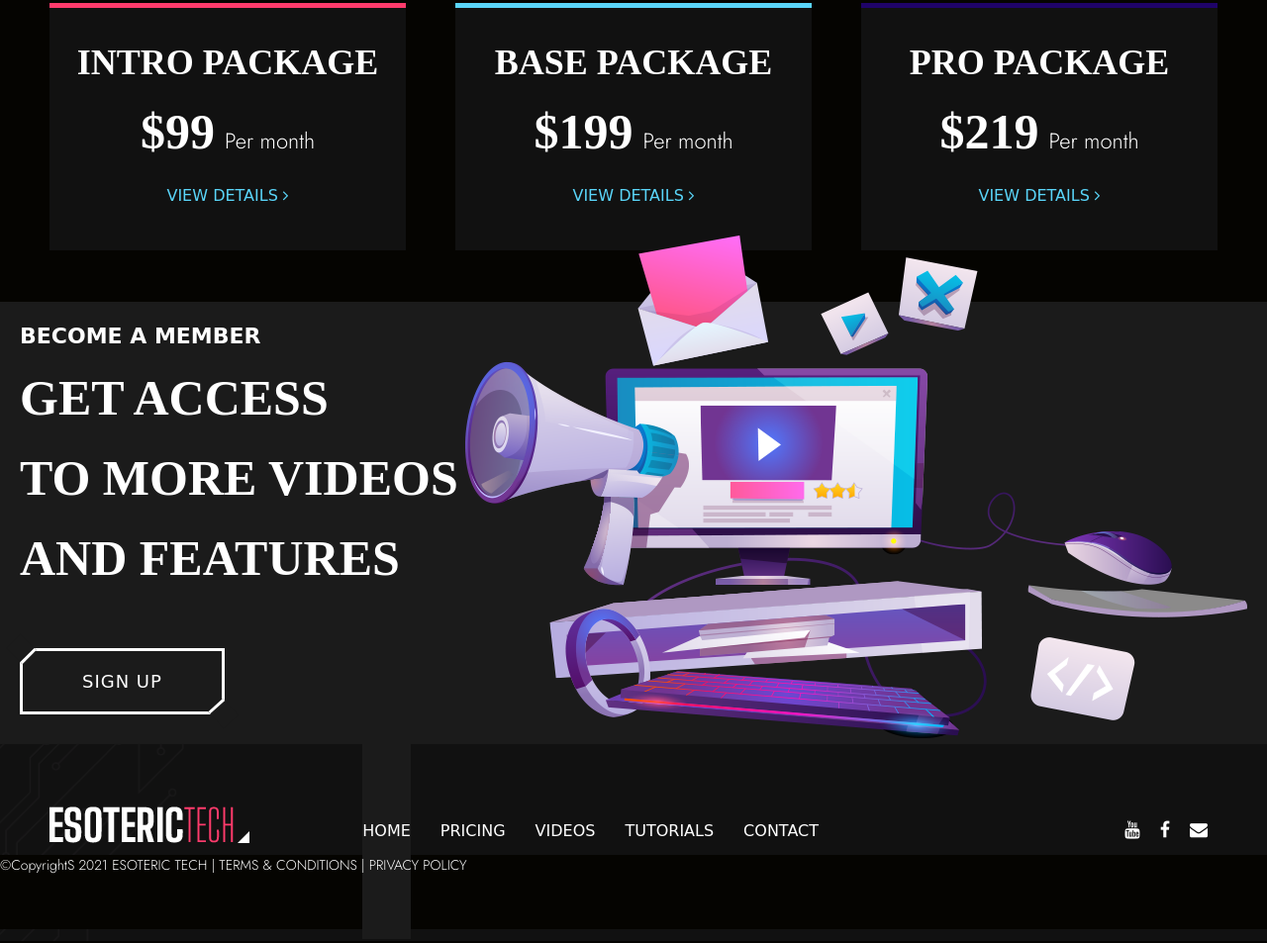
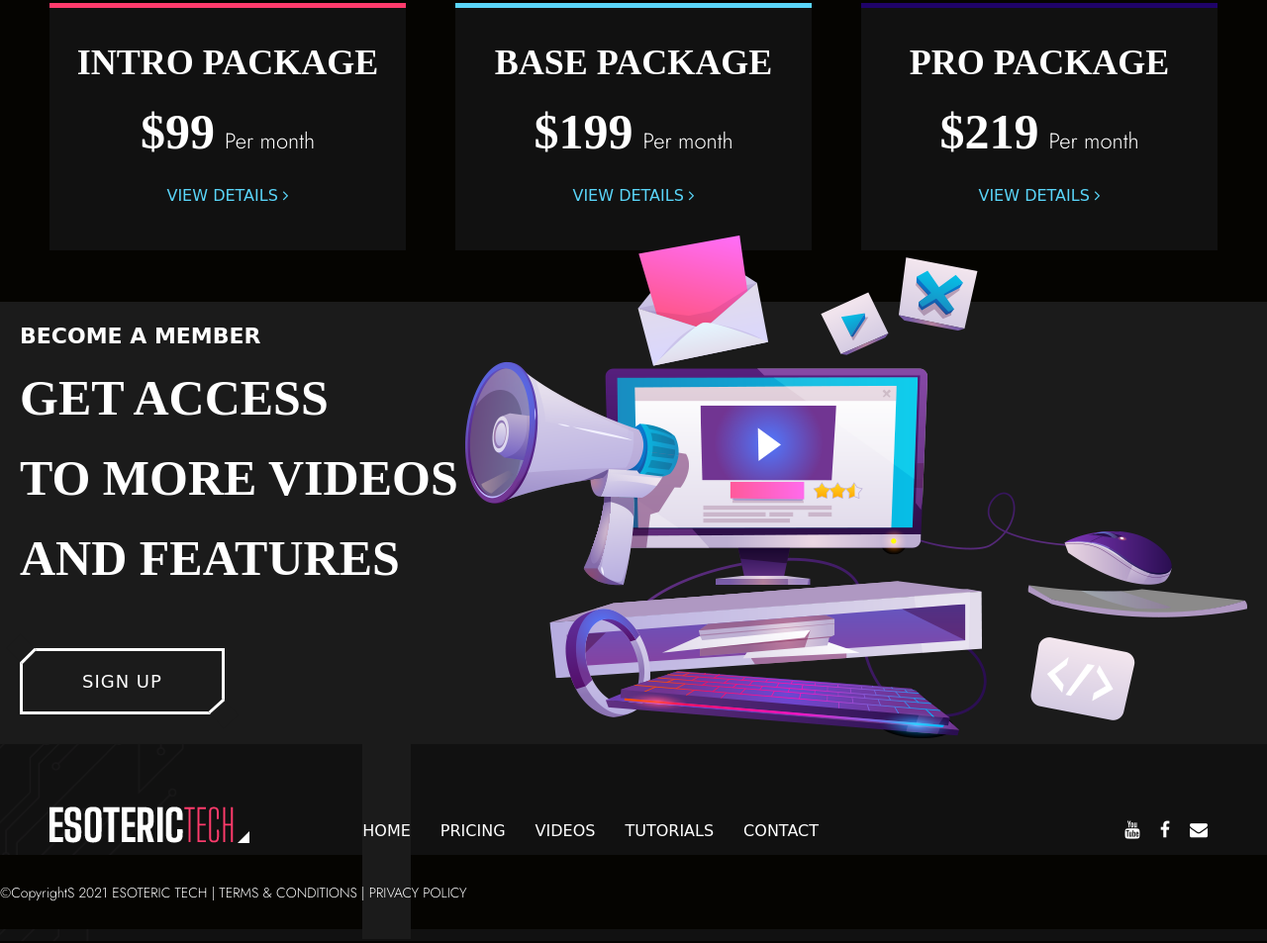
Before and after one commit to digitalpawan64/esoteric, a plain HTML site: page index.html in a window 1280 px wide. Shown: the part 3185-4138 px from the top of the page at 99% size. Drawn offline with Linux system fonts and the light colour scheme; a web font is replaced by a local one.

Commit message:
Update style.css

```diff
--- a/css/style.css
+++ b/css/style.css
@@ -807,12 +807,16 @@ padding: 30px 63px 80px 150px;
 .copyright{
   background: #050401;
   height: 75px;
+  margin: 0 auto;
+  display: flex;
+  align-items: center;
 }
 
 .copyright-content p{
   font-family:'Jost', sans-serif; ;
   color: #fff;
   font-size: 14px;
+  margin: 0 auto;
 }
 
 
```
